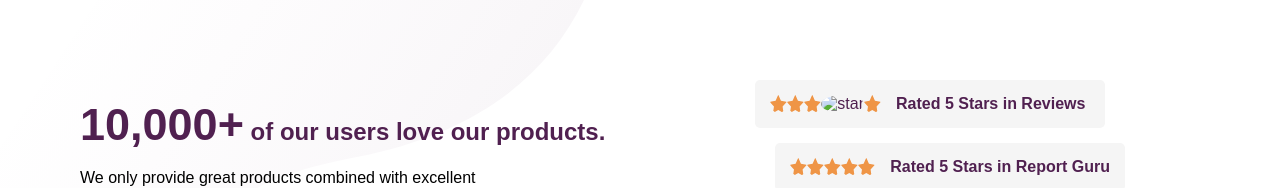
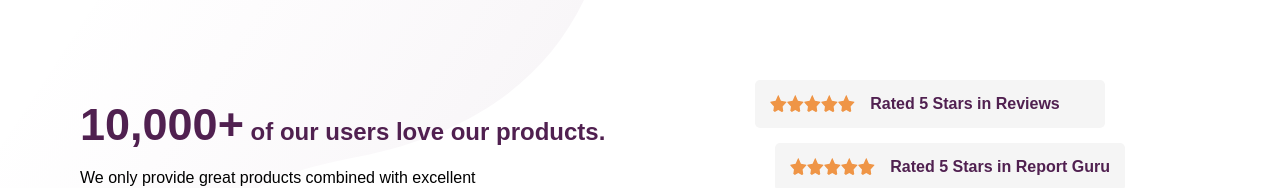
Before and after one commit to zondiMaqina/social-page, a plain HTML site: page index.html in a window 1280 px wide. Shown: the top 188 px of the page. Drawn offline with Linux system fonts and the light colour scheme; files whose address does not match are found by name.

Commit message:
fix path error

```diff
--- a/index.html
+++ b/index.html
@@ -36,7 +36,7 @@
              <img src="./images/icon-star.svg" alt="star">
              <img src="./images/icon-star.svg" alt="star">
              <img src="./images/icon-star.svg" alt="star">
-             <img src=".images/icon-star.svg" alt="star">
+             <img src="./images/icon-star.svg" alt="star">
              <img src="./images/icon-star.svg" alt="star">
              <strong class="r">
               Rated 5 Stars in Reviews
```
